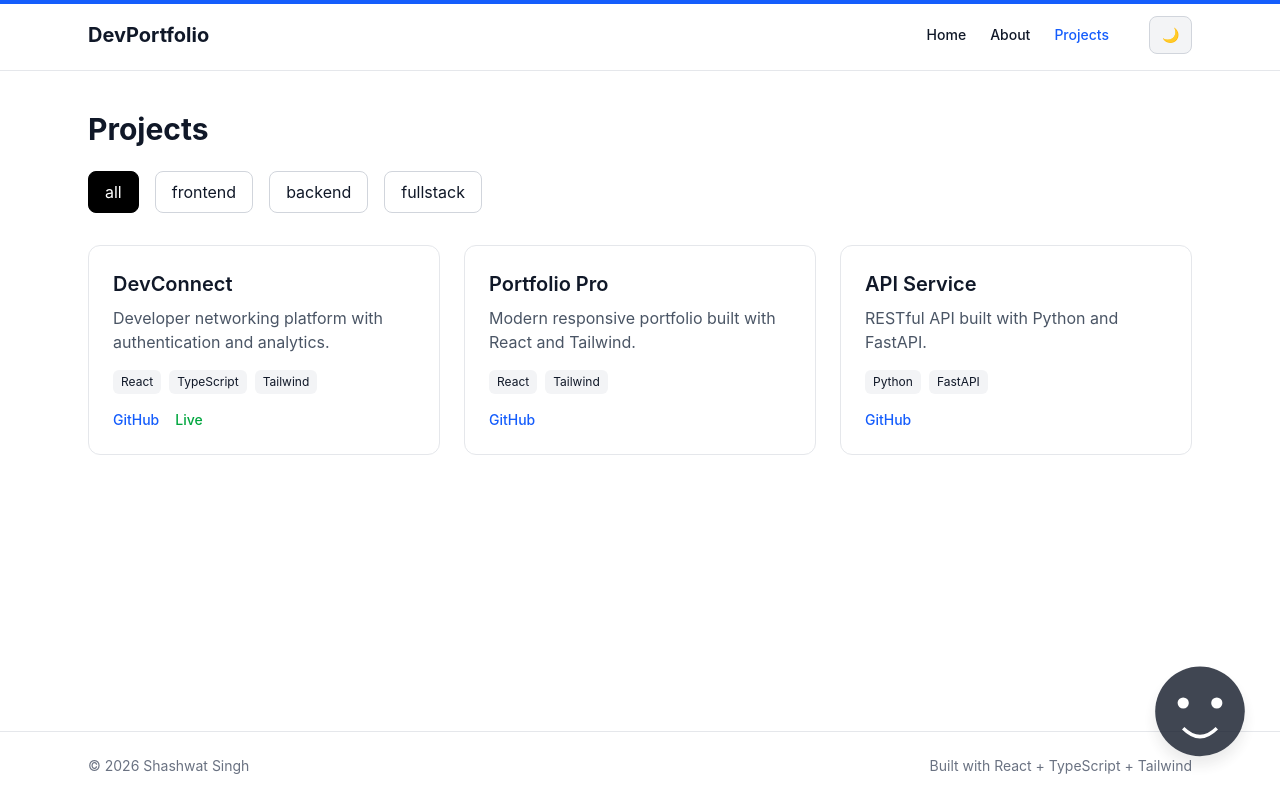
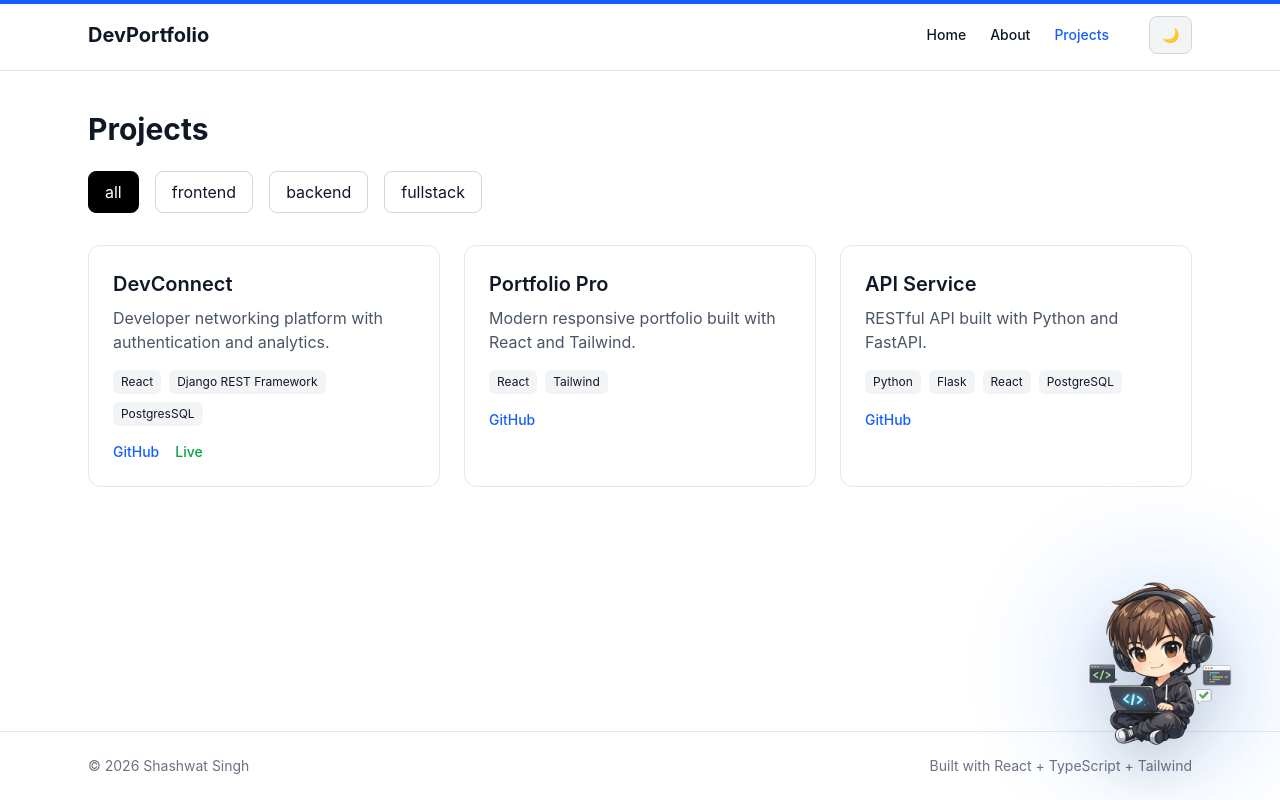
Before and after one commit to EmberDes/PortfolioNew, a React (Vite) app in the folder dev-portfolio/: page /projects in a window 1280 px wide. Built offline with nearby package versions, Linux system fonts and the light colour scheme.

Commit message:
Feat: mascot and Ui improvements

```diff
--- a/dev-portfolio/src/components/common/Mascot.tsx
+++ b/dev-portfolio/src/components/common/Mascot.tsx
@@ -1,31 +1,26 @@
 import { motion } from "framer-motion"
+import mascot from "../../assests/Mascot.png"
 
 export default function Mascot() {
   return (
     <motion.div
       initial={{ y: 0 }}
-      animate={{ y: [0, -10, 0] }}
+      animate={{ y: [0, -12, 0] }}
       transition={{
         duration: 4,
         repeat: Infinity,
         ease: "easeInOut",
       }}
-      className="fixed bottom-6 right-6 w-28 h-28 opacity-80 pointer-events-none z-50"
+      whileHover={{ scale: 1.05 }}
+      className="fixed bottom-6 right-6 w-40 md:w-48 opacity-90 z-50"
     >
-      <svg
-        viewBox="0 0 200 200"
-        className="w-full h-full drop-shadow-xl"
-      >
-        <circle cx="100" cy="100" r="80" fill="#111827" />
-        <circle cx="70" cy="85" r="10" fill="white" />
-        <circle cx="130" cy="85" r="10" fill="white" />
-        <path
-          d="M70 130 Q100 160 130 130"
-          stroke="white"
-          strokeWidth="6"
-          fill="none"
-        />
-      </svg>
+      <div className="absolute inset-0 bg-blue-500 blur-3xl opacity-20 rounded-full -z-10" />
+      <img
+        src={mascot}
+        alt="Developer Mascot"
+        className="w-full drop-shadow-2xl"
+      />
+
     </motion.div>
   )
 }
--- a/dev-portfolio/src/components/layout/navbar.tsx
+++ b/dev-portfolio/src/components/layout/navbar.tsx
@@ -7,7 +7,8 @@ export default function Navbar() {
   return (
     <nav className="border-b border-gray-200 dark:border-gray-700">
       <div className="max-w-6xl mx-auto px-6 py-4 flex justify-between items-center">
-        <h1 className="text-xl font-bold">DevPortfolio</h1>
+        <button onClick={() => window.location.href = '/'}
+        className="text-xl font-bold">DevPortfolio</button>
 
         <div className="flex gap-6 text-sm font-medium items-center">
           {["/", "/about", "/projects"].map((path) => {
--- a/dev-portfolio/src/data/projects.tsx
+++ b/dev-portfolio/src/data/projects.tsx
@@ -5,8 +5,8 @@ export const projects: Project[] = [
     id: "1",
     title: "DevConnect",
     description: "Developer networking platform with authentication and analytics.",
-    techStack: ["React", "TypeScript", "Tailwind"],
-    githubUrl: "#",
+    techStack: ["React", "Django REST Framework", "PostgresSQL"],
+    githubUrl: "https://github.com/EmberDes/DevConnect",
     liveUrl: "#",
     category: "fullstack",
   },
@@ -14,16 +14,16 @@ export const projects: Project[] = [
     id: "2",
     title: "Portfolio Pro",
     description: "Modern responsive portfolio built with React and Tailwind.",
-    techStack: ["React", "Tailwind"],
-    githubUrl: "#",
+    techStack: ["React", "Tailwind",],
+    githubUrl: "https://github.com/EmberDes/PortfolioNew",
     category: "frontend",
   },
   {
     id: "3",
     title: "API Service",
     description: "RESTful API built with Python and FastAPI.",
-    techStack: ["Python", "FastAPI"],
-    githubUrl: "#",
+    techStack: ["Python", "Flask", "React","PostgreSQL"],
+    githubUrl: "https://github.com/EmberDes/UrlShortner#",
     category: "backend",
   },
 ]
```
Also changed, not shown: dev-portfolio/src/assests/Mascot.png (added).
